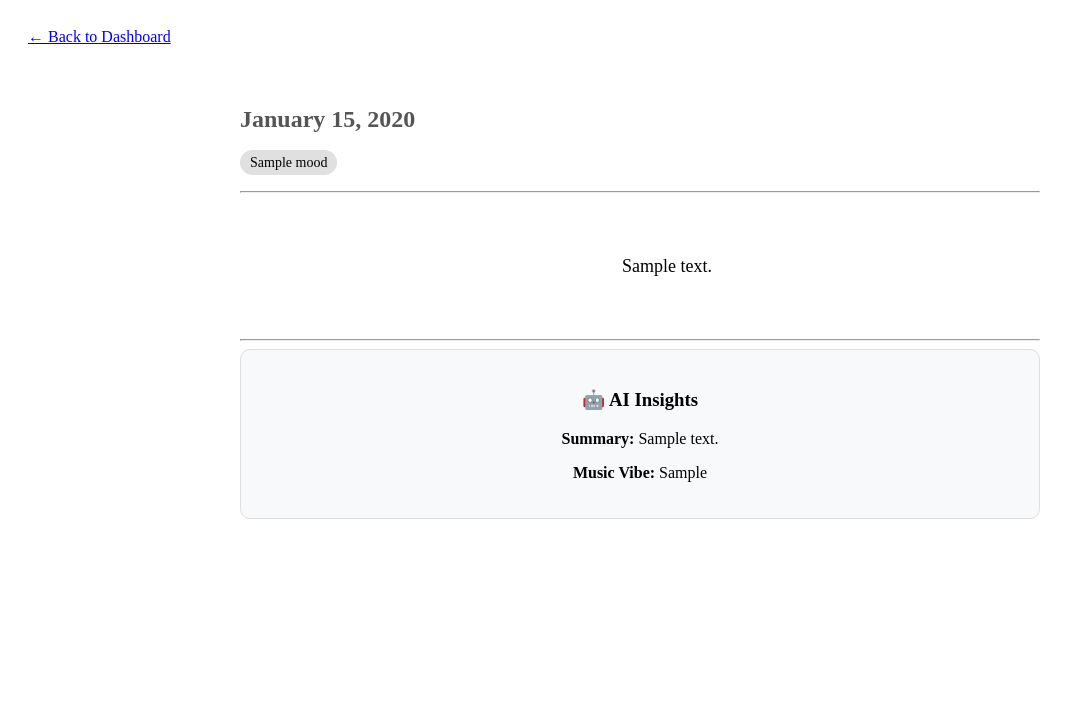
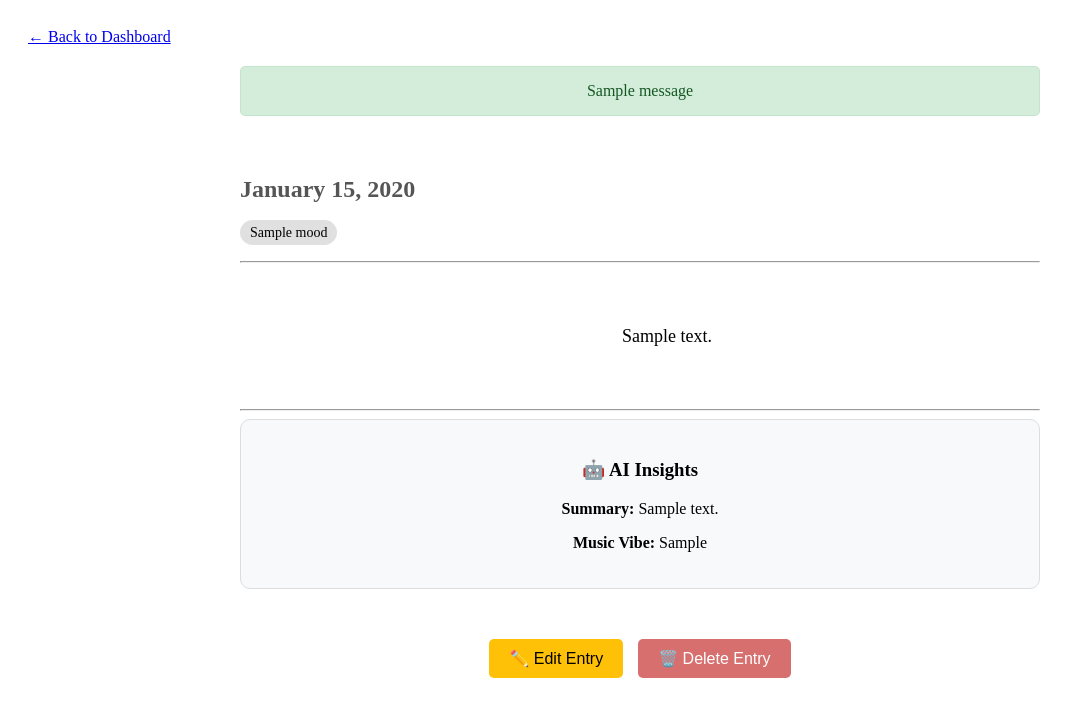
Before and after one commit to emilioquezadanavarro/Resonate-App, a Flask app: page /entry/1 in a window 1280 px wide. Shown: the top 717 px of the page, without its empty margins (0-1072 px from the left). Run offline with Flask 3, Linux system fonts and the light colour scheme; the visitor is signed in with stand-in values (Sample User, id 1); tables that the repository leaves empty hold one stand-in row (values such as "Sample post"); one stand-in notice (Sample message) is shown.

Commit message:
Adding flash messages and Update,Delete buttons

```diff
--- a/app/templates/entry_detail.html
+++ b/app/templates/entry_detail.html
@@ -9,6 +9,21 @@
     <div style="padding: 20px;">
         <a href="{{ url_for('main.profile') }}">← Back to Dashboard</a>
     </div>
+
+    {% with messages = get_flashed_messages(with_categories=true) %}
+        {% if messages %}
+            <div style="max-width: 800px; margin: 0 auto; margin-bottom: 20px;">
+                {% for category, message in messages %}
+                    <div style="padding: 15px; border-radius: 5px; text-align: center;
+                        background-color: {% if category == 'error' %} #f8d7da {% else %} #d4edda {% endif %};
+                        color: {% if category == 'error' %} #721c24 {% else %} #155724 {% endif %};
+                        border: 1px solid {% if category == 'error' %} #f5c6cb {% else %} #c3e6cb {% endif %};">
+                        {{ message }}
+                    </div>
+                {% endfor %}
+            </div>
+        {% endif %}
+    {% endwith %}
 
     <div style="max-width: 800px; margin: 0 auto; padding: 20px;">
 
@@ -47,5 +62,21 @@
 
     </div>
 
+    <div style="display: flex; justify-content: center; align-items: center; gap: 15px; margin-top: 30px; margin-bottom: 50px;">
+
+        <a href="{{ url_for('main.update_entry', entry_id=entry.id) }}" style="text-decoration: none;">
+            <button style="background-color: #ffc107; color: black; border: none; padding: 10px 20px; cursor: pointer; border-radius: 5px; font-size: 16px;">
+                ✏️ Edit Entry
+            </button>
+        </a>
+
+        <form action="{{ url_for('main.delete_entry', entry_id=entry.id) }}" method="POST" onsubmit="return confirm('Are you sure you want to delete this?');" style="margin: 0;">
+            <button type="submit" style="background-color: #d86f6f; color: white; border: none; padding: 10px 20px; cursor: pointer; border-radius: 5px; font-size: 16px;">
+                🗑️ Delete Entry
+            </button>
+        </form>
+
+    </div>
+
 </body>
 </html>
```
